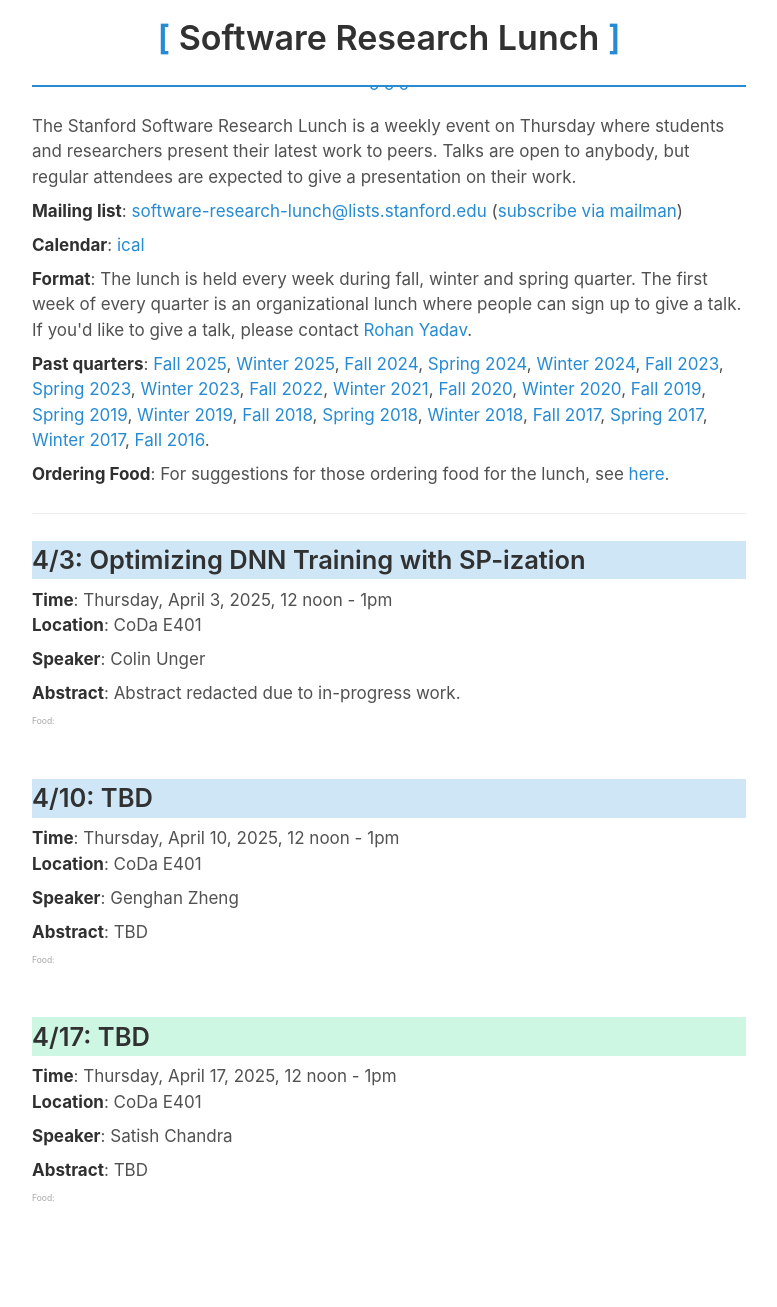
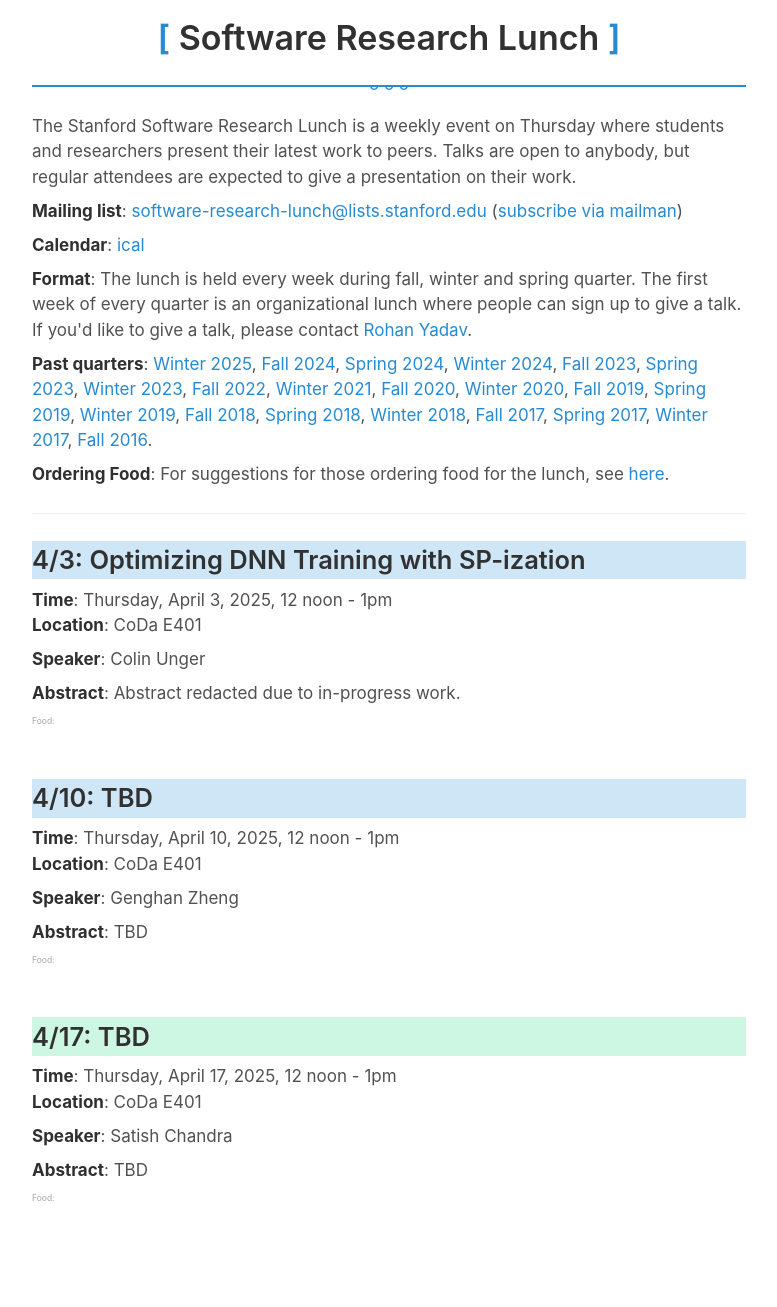
Before and after one commit to software-research-lunch/software-research-lunch.github.io, a Jekyll site: the page built from index.html, in a window 1280 px wide. Shown: the whole page, without its empty margins (251-1028 px from the left). Built offline with Jekyll 4.4.1, drawn with Linux system fonts in a browser that asks for light colours.

Commit message:
*: more archive fixes

```diff
--- a/_includes/main.html
+++ b/_includes/main.html
@@ -7,7 +7,7 @@
 
 <p><strong>Format</strong>: The lunch is held every week during fall, winter and spring quarter.  The first week of every quarter is an organizational lunch where people can sign up to give a talk.  If you'd like to give a talk, please contact <a href="mailto:rohany@cs.stanford.edu">Rohan Yadav</a>.<p>
 
-<p><strong>Past quarters</strong>: <a href="/archive/2025-fall/">Fall 2025</a>, <a href="/archive/2025-winter/">Winter 2025</a>, <a href="/archive/2024-fall/">Fall 2024</a>, <a href="/archive/2024-spring/">Spring 2024</a>, <a href="/archive/2024-winter/">Winter 2024</a>, <a href="/archive/2023-fall/">Fall 2023</a>, <a href="/archive/2023-spring/">Spring 2023</a>, <a href="/archive/2023-winter/">Winter 2023</a>, <a href="/archive/2022-fall/">Fall 2022</a>, <a href="/archive/2021-winter/">Winter 2021</a>, <a href="/archive/2020-fall/">Fall 2020</a>, <a href="/archive/2020-winter/">Winter 2020</a>, <a href="/archive/2019-fall/">Fall 2019</a>, <a href="/archive/2019-spring/">Spring 2019</a>, <a href="/archive/2019-winter/">Winter 2019</a>, <a href="/archive/2018-fall/">Fall 2018</a>, <a href="/archive/2018-spring/">Spring 2018</a>, <a href="/archive/2018-winter/">Winter 2018</a>, <a href="/archive/2017-fall/">Fall 2017</a>, <a href="/archive/2017-spring/">Spring 2017</a>, <a href="/archive/2017-winter/">Winter 2017</a>, <a href="/archive/2016-fall/">Fall 2016</a>.</p>
+<p><strong>Past quarters</strong>: <a href="/archive/2025-winter/">Winter 2025</a>, <a href="/archive/2024-fall/">Fall 2024</a>, <a href="/archive/2024-spring/">Spring 2024</a>, <a href="/archive/2024-winter/">Winter 2024</a>, <a href="/archive/2023-fall/">Fall 2023</a>, <a href="/archive/2023-spring/">Spring 2023</a>, <a href="/archive/2023-winter/">Winter 2023</a>, <a href="/archive/2022-fall/">Fall 2022</a>, <a href="/archive/2021-winter/">Winter 2021</a>, <a href="/archive/2020-fall/">Fall 2020</a>, <a href="/archive/2020-winter/">Winter 2020</a>, <a href="/archive/2019-fall/">Fall 2019</a>, <a href="/archive/2019-spring/">Spring 2019</a>, <a href="/archive/2019-winter/">Winter 2019</a>, <a href="/archive/2018-fall/">Fall 2018</a>, <a href="/archive/2018-spring/">Spring 2018</a>, <a href="/archive/2018-winter/">Winter 2018</a>, <a href="/archive/2017-fall/">Fall 2017</a>, <a href="/archive/2017-spring/">Spring 2017</a>, <a href="/archive/2017-winter/">Winter 2017</a>, <a href="/archive/2016-fall/">Fall 2016</a>.</p>
 {% if false %}
 <p><strong>Upcoming quarters</strong>: <a href="/archive/2024-spring/">Spring 2024</a>.</p>
 {% endif %}
--- a/archive/2025-fall.html
+++ /dev/null
@@ -1,6 +0,0 @@
----
-layout: post
-title: Fall 2025
----
-
-{% include archive.html data=site.data.schedule.y25_fall %}
```
